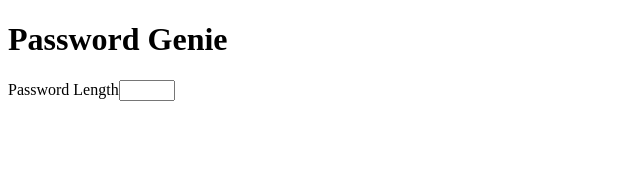
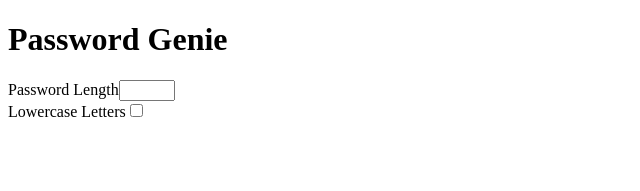
Before and after one commit to Nimira43/Aletheia, a React (Vite) app: page / in a window 1280 px wide. Shown: the top 191 px of the page, without its empty margins (0-640 px from the left). Built offline with nearby package versions, Linux system fonts and the light colour scheme.

Commit message:
Lowercasecase letters checkbox

```diff
--- a/src/App.jsx
+++ b/src/App.jsx
@@ -16,6 +16,14 @@ export default function App() {
               max={20}
             />
           </article>
+          <article>
+            <label htmlFor='lowercase-letters'>Lowercase Letters</label>
+            <input
+              type='checkbox'
+              name='lowercase-letters'
+              id='lowercase-letters'
+            />
+          </article>
         </form>
       </div>
     </div>
```
